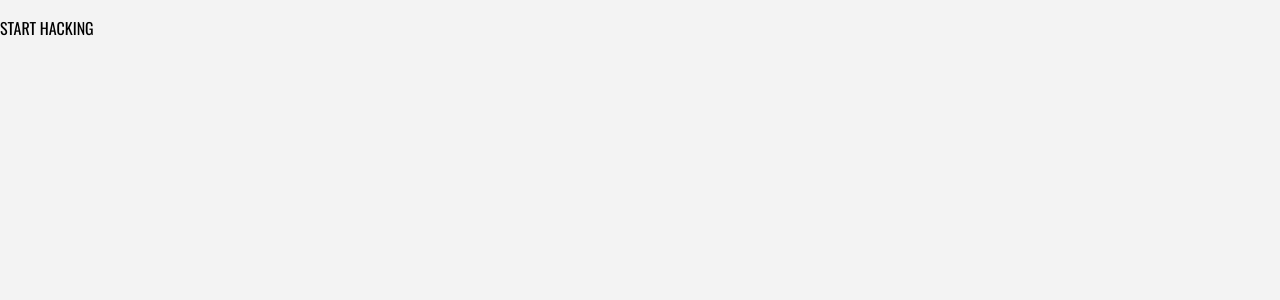
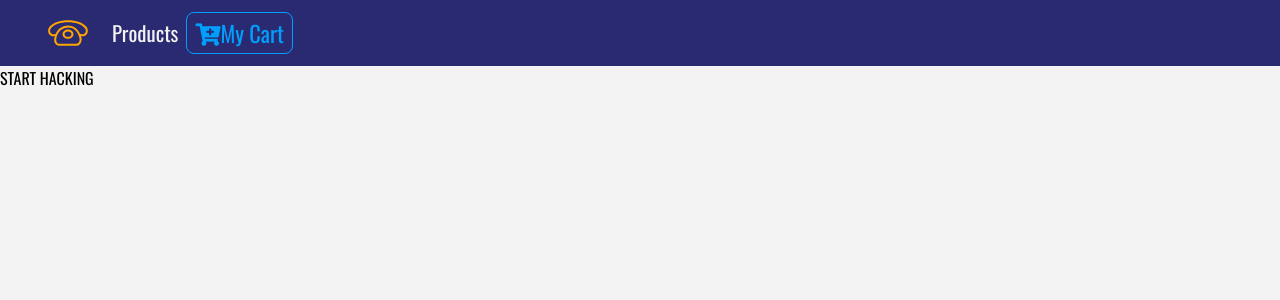
Before and after one commit to Fe195/React-Phone-Ecommerce---Class-based-components---Post-Class---axbr5esltgkx, a React app: page / in a window 1280 px wide. Shown: the top 300 px of the page. Built offline with nearby package versions, Linux system fonts and the light colour scheme.

Commit message:
Update Navbar.js

```diff
--- a/src/components/Navbar.js
+++ b/src/components/Navbar.js
@@ -7,12 +7,59 @@ export default class Navbar extends Component {
   render() {
     return (
       <Nav className="navbar navbar-expand-sm  navbar-dark px-sm-5">
-
+        {/*
+https://www.iconfinder.com/icons/1243689/call_phone_icon
+Creative Commons (Attribution 3.0 Unported);
+https://www.iconfinder.com/Makoto_msk */}
+        <Link to="/">
+          <img src={logo} alt="store" className="navbar-brand" />
+        </Link>
+        <ul className="navbar-nav align-items-center">
+          <li className="nav-item ml-5">
+            <Link to="/" className="nav-link">
+              products
+            </Link>
+          </li>
+        </ul>
+        <Link to="/cart" className="ml-auto">
+          <ButtonContainer>
+            <span className="mr-2">
+              <i className="fas fa-cart-plus " />
+            </span>
+            my cart
+          </ButtonContainer>
+        </Link>
       </Nav>
     );
   }
 }
 
 const Nav = styled.nav`
+  background: var(--mainBlue);
+  .nav-link {
+    color: var(--mainWhite) !important;
+    font-size:1.3rem;
+    text-transform:capitalize;
+  }
+  @media (max-width: 576px) {
+    .navbar-nav {
+      flex-direction: row !important;
+`;
 
-`;
+// const ButtonContainer = styled.button`
+//   text-transform: capitalize;
+// font - size: 1.4rem;
+// background: transparent;
+// border: 0.05rem solid var(--lightBlue);
+// border - radius: 0.5rem;
+// padding: 0.2rem 0.5rem;
+// outline - color: red;
+// cursor: pointer;
+// display: inline - block;
+// margin: 0.2rem 0.5rem 0.2rem 0;
+// transition: all 0.5s ease -in -out;
+//   &: hover {
+//   background: var(--lightBlue);
+//   color: var(--mainBlue);
+// }
+// `;
```
